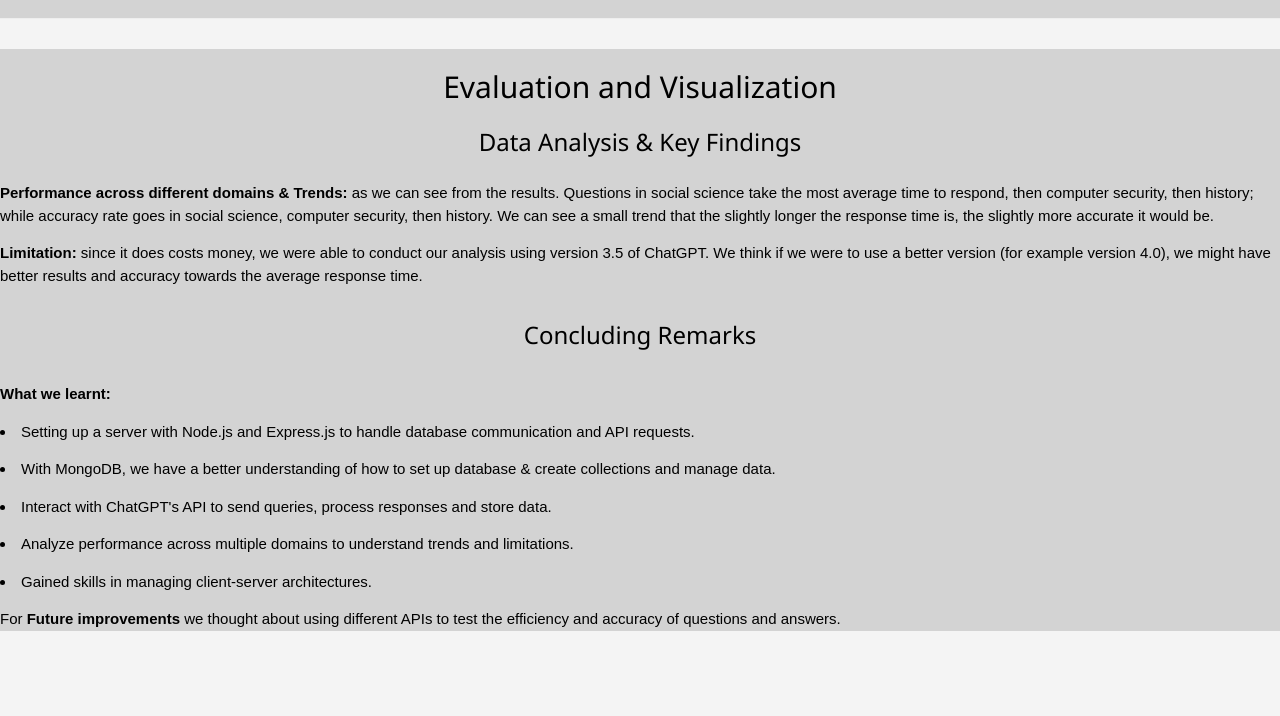
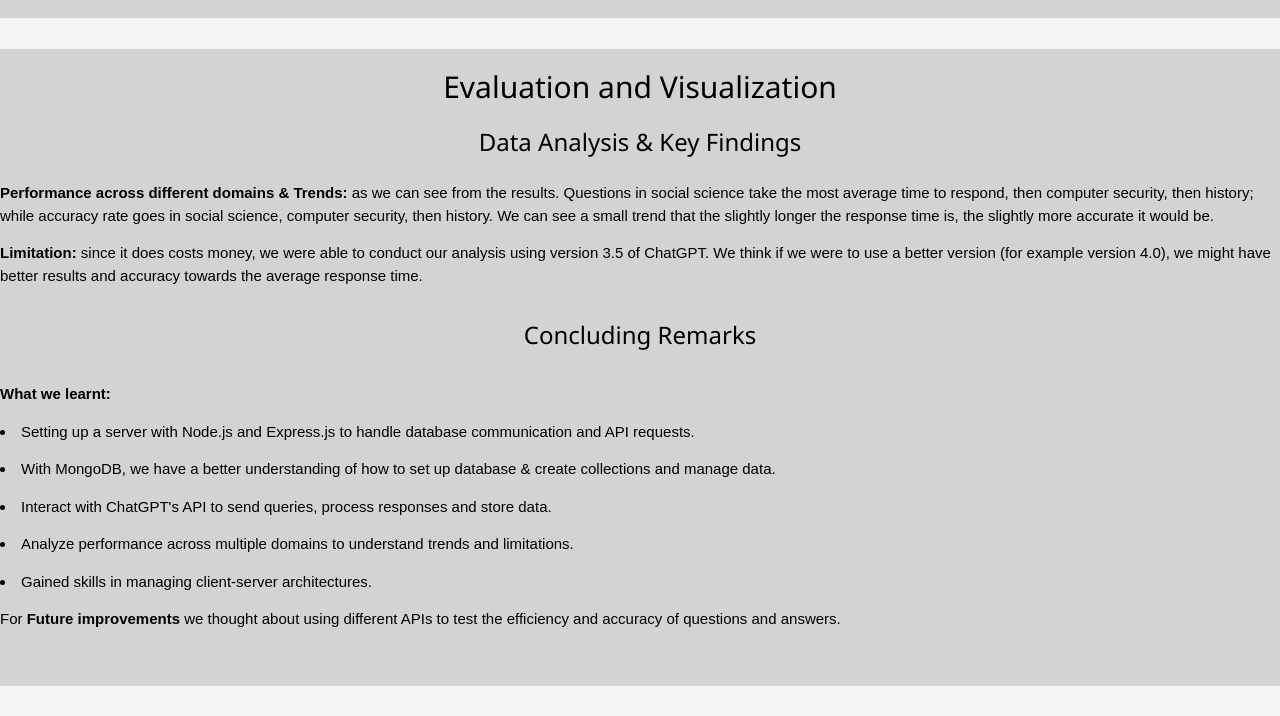
Before and after one commit to JinxiaoZhou/ITEC4020-ChatGPT-Efficience, a website: page Index.html in a window 1280 px wide. Shown: the part 2280-2996 px from the top of the page. Before the commit the page ends 2941 px from the top, so only its background shows below. Drawn offline with nearby package versions, Linux system fonts and the light colour scheme.

Commit message:
added avatar to the package, and modified html styles

```diff
--- a/Index.html
+++ b/Index.html
@@ -166,7 +166,7 @@
       </ul>
       <hr>
     </section>
-    <section id="presentation" style="background-color: lightgrey;">
+    <section id="presentation" style="background-color: lightgrey; padding-bottom: 40px">
       <h2 style="text-align: center; padding: 15px">Evaluation and Visualization</h2>
       <h3 style="text-align: center;">Data Analysis & Key Findings</h3>
       <ul>
```
